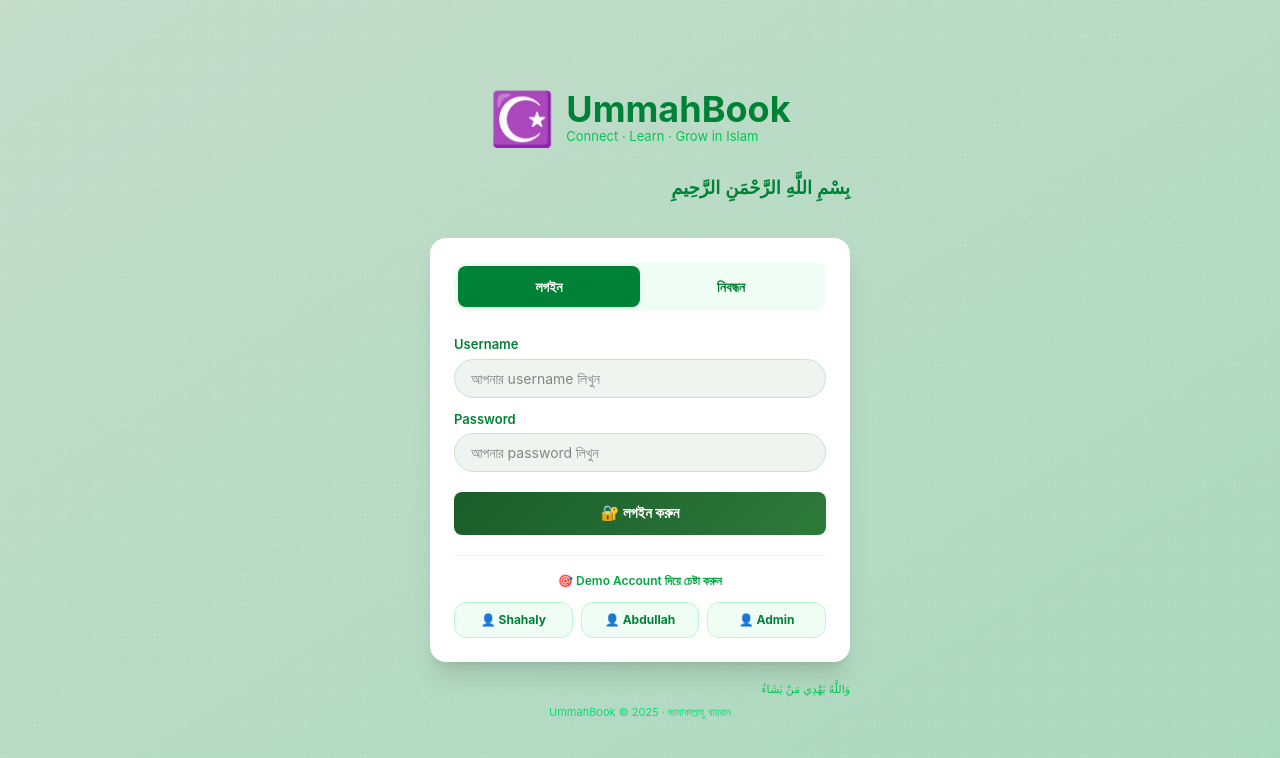
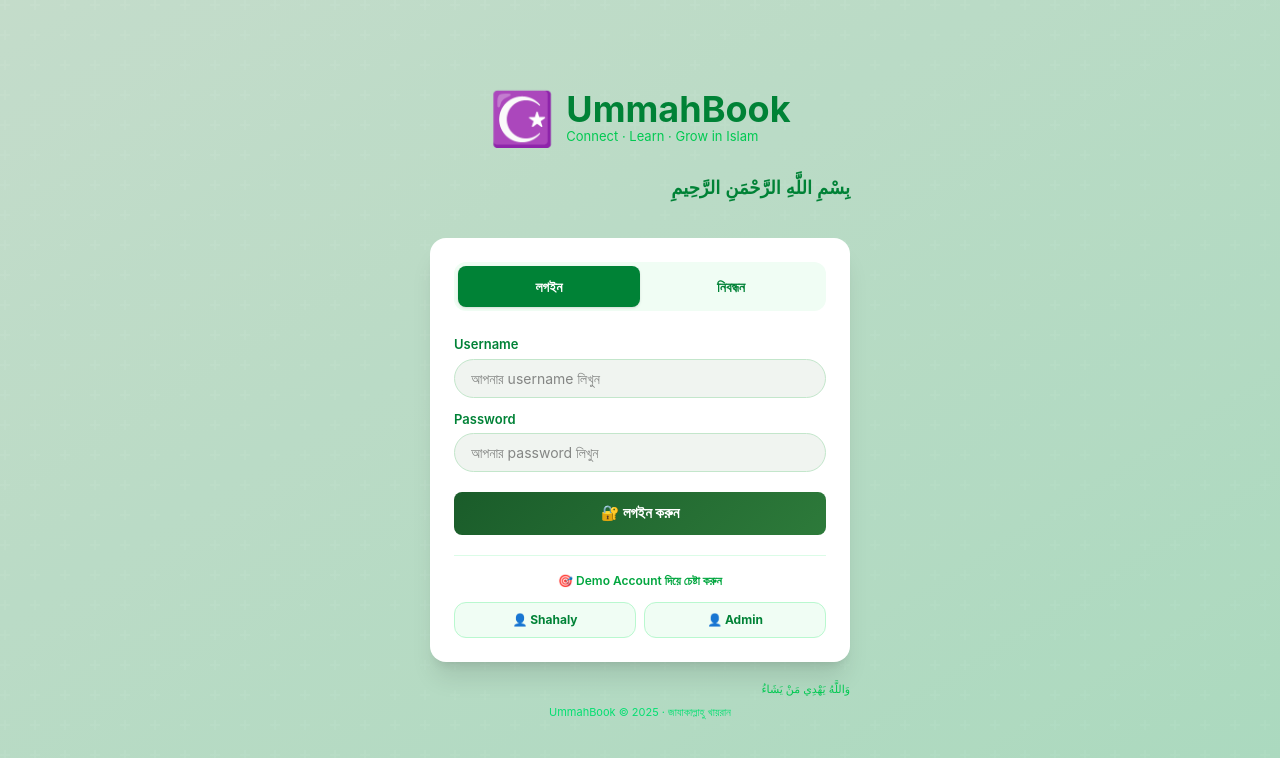
Before and after one commit to shahed-swe/ummah-book, a React (Vite) app: page /login in a window 1280 px wide. Shown: the top 758 px of the page. Built offline with nearby package versions, Linux system fonts and the light colour scheme.

Commit message:
Remove Abdullah demo button from login page

```diff
--- a/src/pages/LoginPage.jsx
+++ b/src/pages/LoginPage.jsx
@@ -130,10 +130,9 @@
           {/* Demo accounts */}
           <div className="mt-5 pt-4 border-t border-green-100">
             <p className="text-[12px] text-green-600 font-semibold text-center mb-3">🎯 Demo Account দিয়ে চেষ্টা করুন</p>
-            <div className="grid grid-cols-3 gap-2">
+            <div className="grid grid-cols-2 gap-2">
               {[
                 { label: 'Shahaly', u: 'shahaly', p: '123456' },
-                { label: 'Abdullah', u: 'abdullah', p: '123456' },
                 { label: 'Admin', u: 'admin', p: 'admin' },
               ].map(({ label, u, p }) => (
                 <button key={u} onClick={() => quickLogin(u, p)}
```
Also changed, not shown: vercel.json (added).
